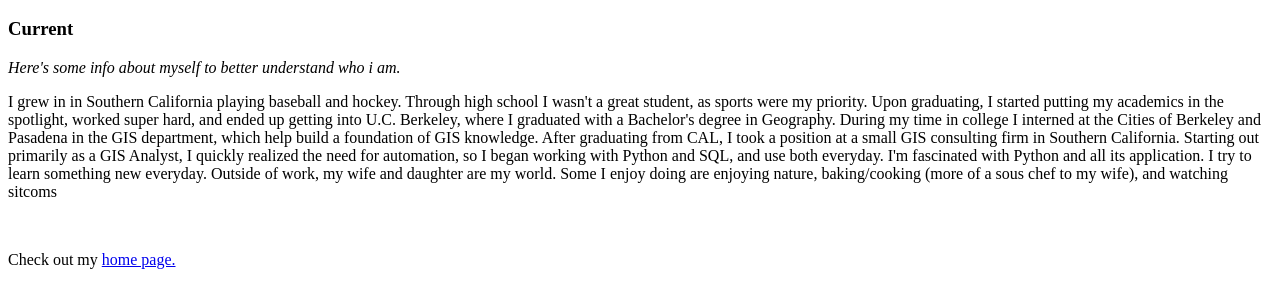
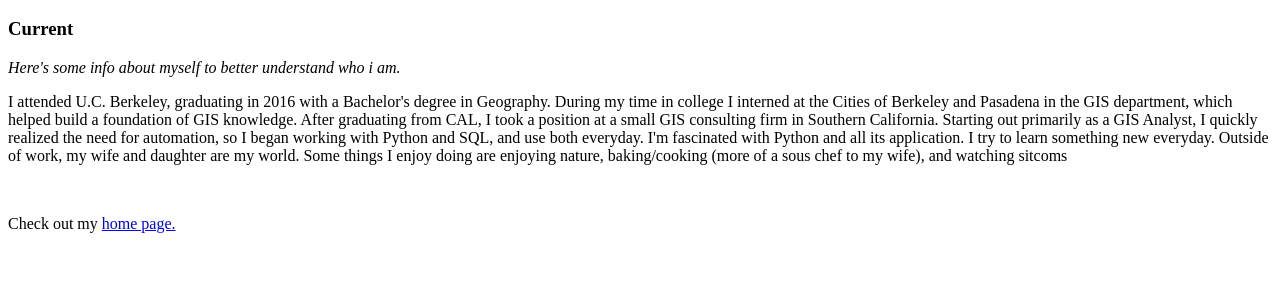
Before and after one commit to andysims/andysims.github.io, a plain HTML site: page bio.html in a window 1280 px wide. Shown: the part 48-356 px from the top of the page. Drawn offline with Linux system fonts and the light colour scheme.

Commit message:
Update bio.html

```diff
--- a/bio.html
+++ b/bio.html
@@ -9,7 +9,7 @@
   <h1>Andy Sims - Breif Bio</h1>
   <h3>Current</h3>
   <p><i>Here's some info about myself to better understand who i am.</i></p>
-  <p>I grew in in Southern California playing baseball and hockey. Through high school I wasn't a great student, as sports were my priority. Upon graduating, I started putting my academics in the spotlight, worked super hard, and ended up getting into U.C. Berkeley, where I graduated with a Bachelor's degree in Geography. During my time in college I interned at the Cities of Berkeley and Pasadena in the GIS department, which help build a foundation of GIS knowledge. After graduating from CAL, I took a position at a small GIS consulting firm in Southern California. Starting out primarily as a GIS Analyst, I quickly realized the need for automation, so I began working with Python and SQL, and use both everyday. I'm fascinated with Python and all its application. I try to learn something new everyday. Outside of work, my wife and daughter are my world. Some I enjoy doing are enjoying nature, baking/cooking (more of a sous chef to my wife), and watching sitcoms</p>
+  <p>I attended U.C. Berkeley, graduating in 2016 with a Bachelor's degree in Geography. During my time in college I interned at the Cities of Berkeley and Pasadena in the GIS department, which helped build a foundation of GIS knowledge. After graduating from CAL, I took a position at a small GIS consulting firm in Southern California. Starting out primarily as a GIS Analyst, I quickly realized the need for automation, so I began working with Python and SQL, and use both everyday. I'm fascinated with Python and all its application. I try to learn something new everyday. Outside of work, my wife and daughter are my world. Some things I enjoy doing are enjoying nature, baking/cooking (more of a sous chef to my wife), and watching sitcoms</p>
   <br>
   <p>Check out my <a href="index.html">home page.</a></p>
 </body>
```
